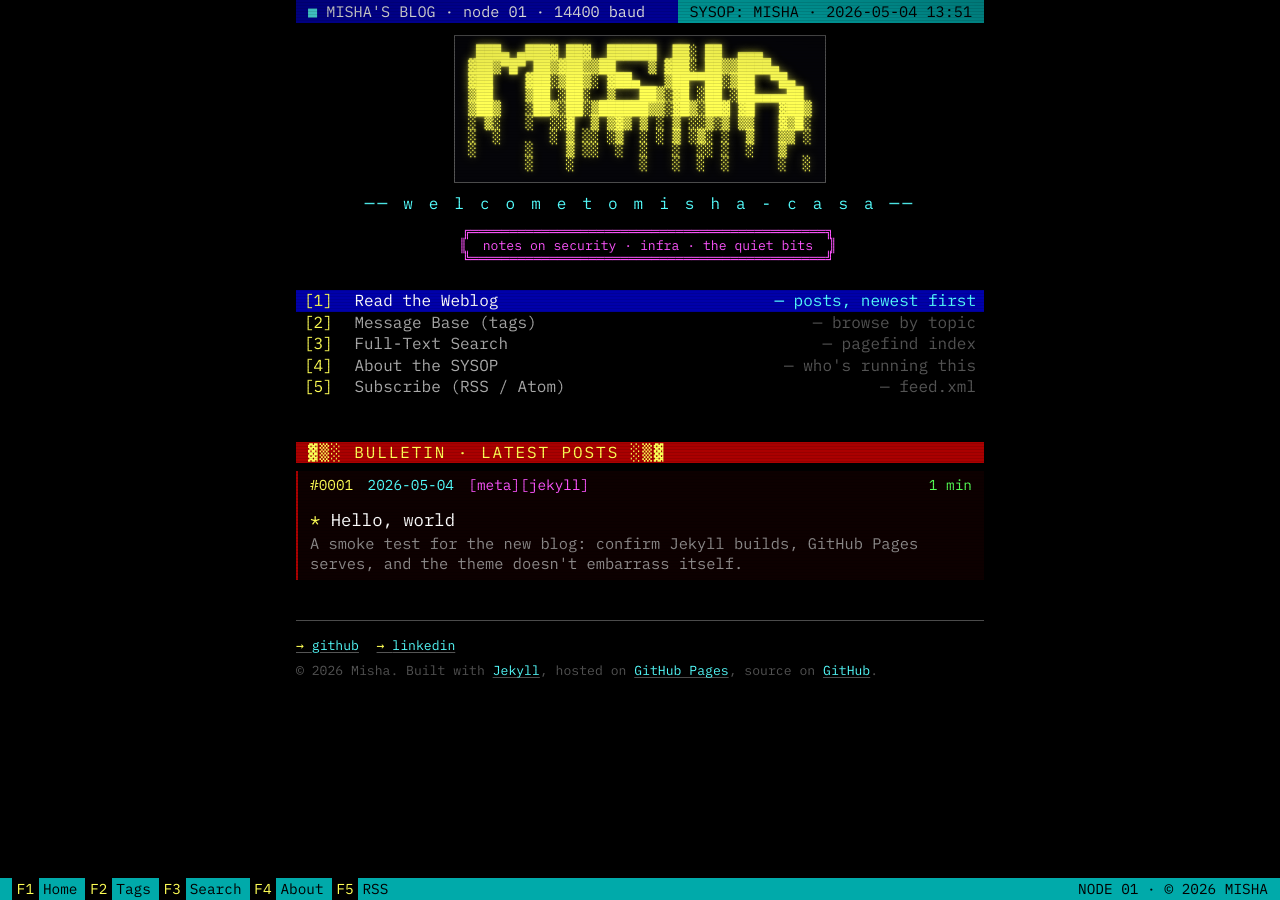
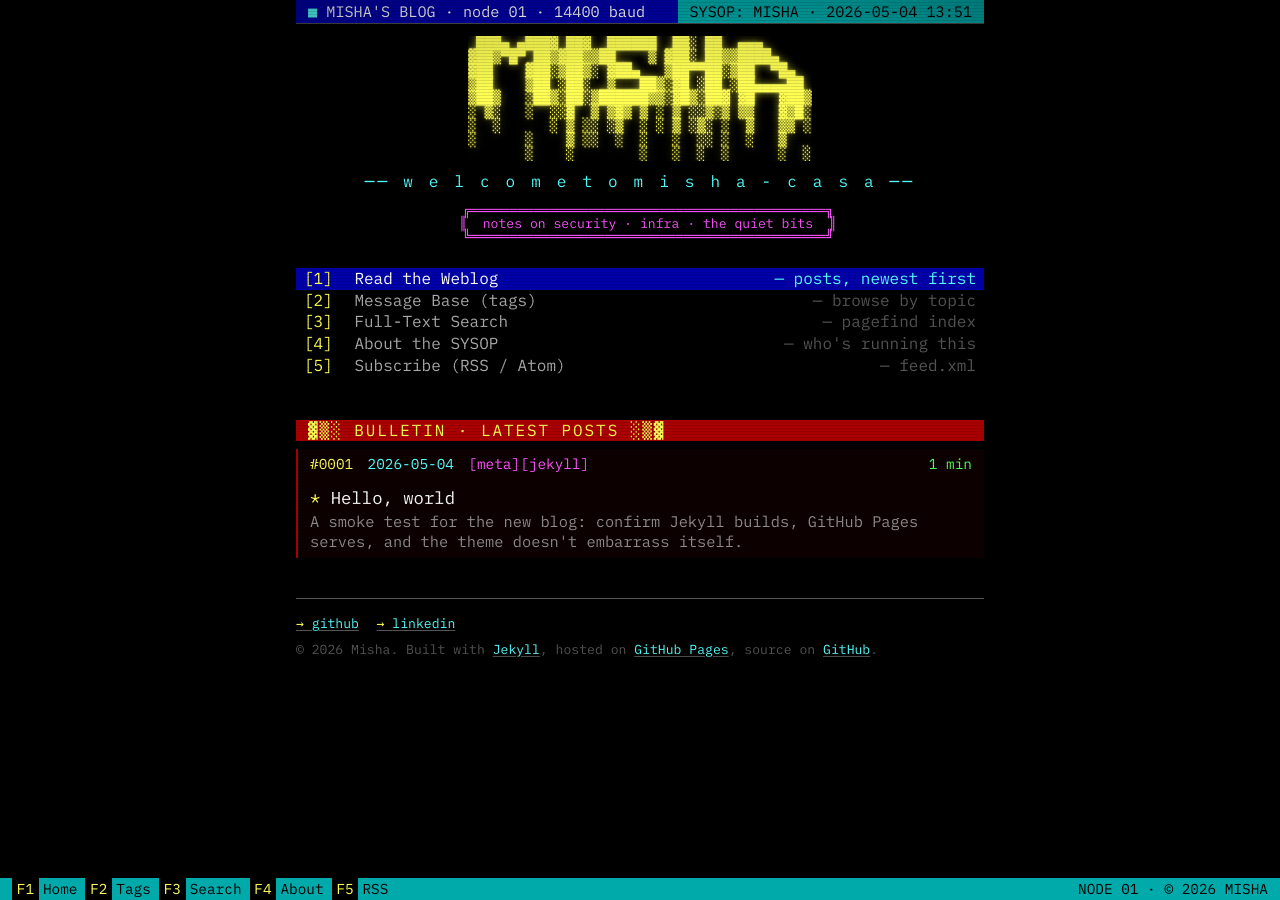
Before and after one commit to RatherBland/ratherbland.github.io, a Jekyll site: the page built from index.md, in a window 1280 px wide. Built offline with Jekyll 4.4.1, drawn with Linux system fonts in a browser that asks for light colours.

Commit message:
BBS theme: restore topbar underline, strip banner pre border
- Put back the 1px border-bottom under .topbar (I removed the wrong
  border last time)
- Zero out background/border/padding on .banner pre so only the glowing
  ASCII MISHA shows, same fix as .motto

Pre-push review skipped: theme-only.

```diff
--- a/assets/css/main.scss
+++ b/assets/css/main.scss
@@ -123,6 +123,7 @@
   align-items: stretch;
   font-size: 0.95rem;
   line-height: 1.2;
+  border-bottom: 1px solid var(--rule);
   flex-wrap: wrap;
 }
 .topbar__l {
@@ -158,6 +159,10 @@
   white-space: pre;
   text-align: left;
   letter-spacing: 0;
+  /* Override default <pre> chrome — the ASCII art is the visual, not the box. */
+  background: transparent;
+  border: 0;
+  padding: 0;
 }
 @media (min-width: 480px) { .banner pre { font-size: 0.72rem; } }
 @media (min-width: 640px) { .banner pre { font-size: 0.85rem; } }
```
